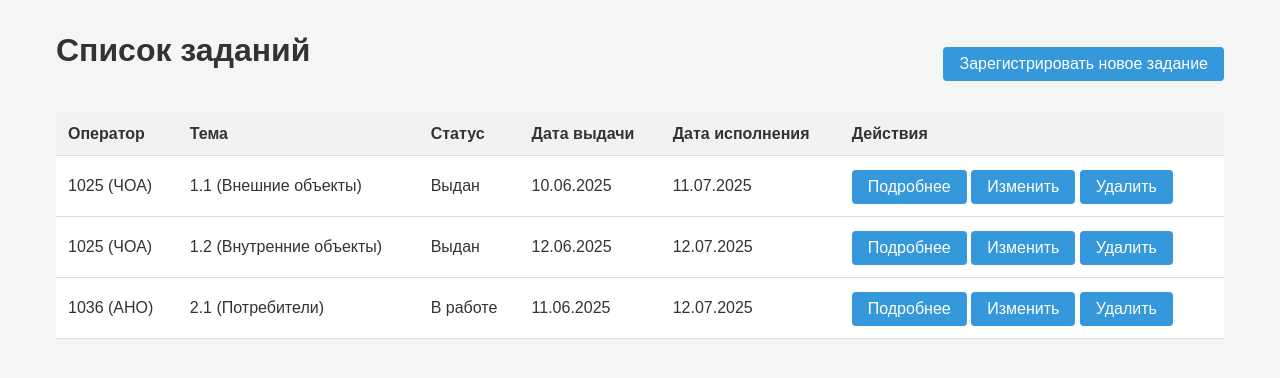
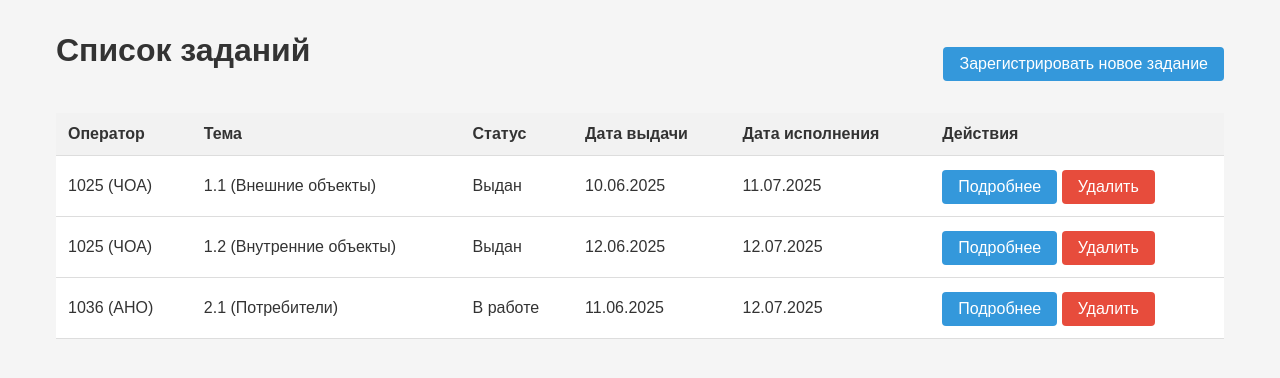
Before and after one commit to yogan-gh/MainProject, a Django app: page /tasker/task/ in a window 1280 px wide. Shown: the part 68-446 px from the top of the page. Run offline with Django 5.2, Linux system fonts and the light colour scheme; data comes from the database, SQL or seed files in the repository.

Commit message:
feat(html): убрана кнопка редактировать

```diff
--- a/Project/main/tasker/templates/index.html
+++ b/Project/main/tasker/templates/index.html
@@ -28,8 +28,7 @@
             <td>{{ task.end_date|date:"d.m.Y" }}</td>
             <td>
                 <a href="{{task.id}}" class="details-btn">Подробнее</a>
-                <a href="{{task.id}}/edit" class="details-btn">Изменить</a>
-                <a href="{{task.id}}/delete" class="details-btn">Удалить</a>
+                <a href="{{task.id}}/delete" class="details-btn" style="background-color: #e74c3c;">Удалить</a>
             </td>
         </tr>
     {% endfor %}
```
